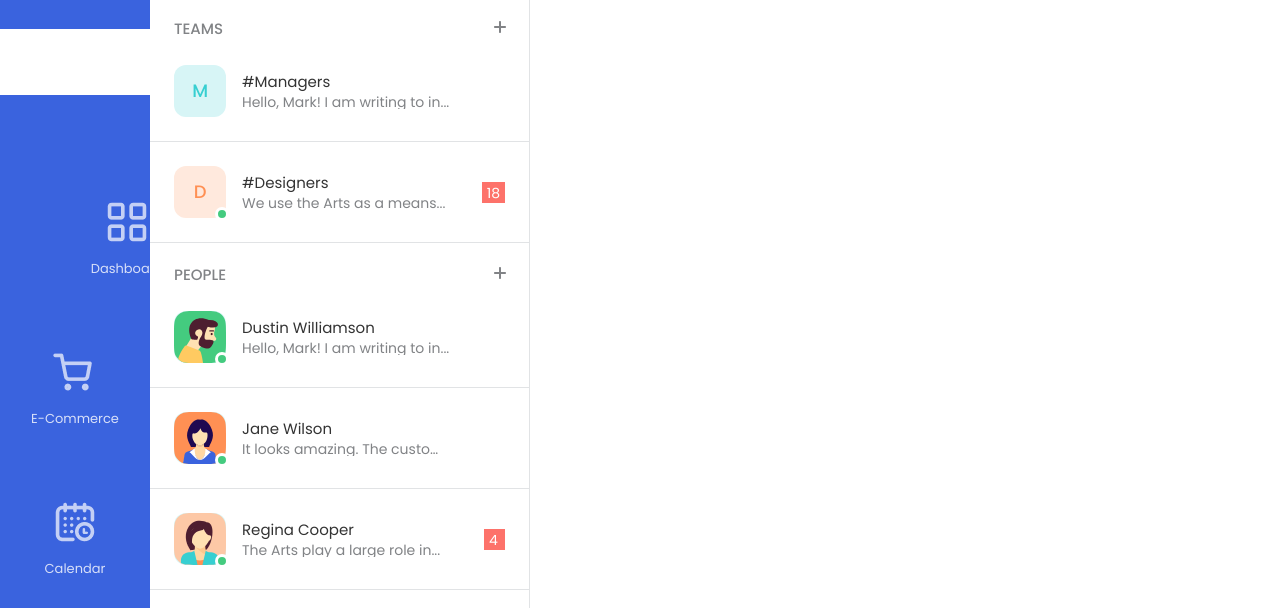
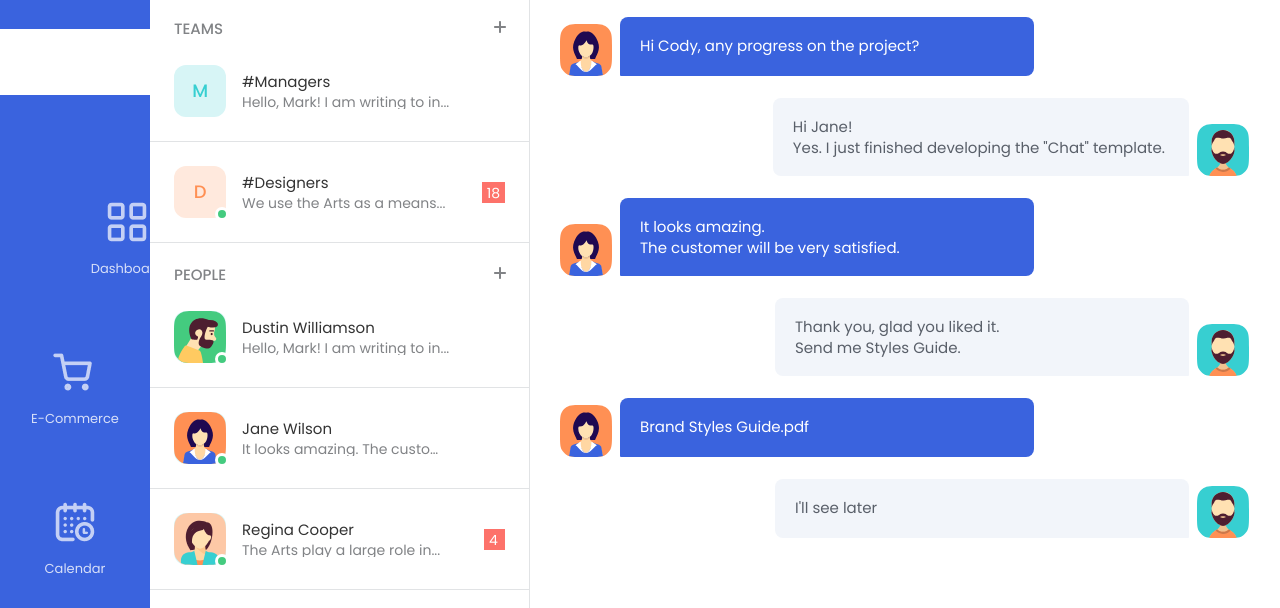
Before and after one commit to ZhukAnna/Rockster-chat, a website built with webpack: page src/index.html in a window 1280 px wide. Shown: the part 83-691 px from the top of the page. Built offline with nearby package versions, Linux system fonts and the light colour scheme.

Commit message:
chat window - messages structure added

```diff
--- a/src/index.html
+++ b/src/index.html
@@ -296,7 +296,39 @@
         <div class="chat">
 
             <div class="chat-window">
-
+                <div class="response">
+                    <div class="response__avatar"><img src="img/users/user3.svg" alt="Jane Wilson"></div>
+                    <div class="response__message response__message--left">Hi Cody, any progress on the project?</div>
+                    <div class="response__menu"></div>
+                </div>
+                <div class="response response--right">
+                    <div class="response__avatar"><img src="img/users/user6.svg" alt="Jane Wilson"></div>
+                    <div class="response__message response__message--right">Hi Jane!<br/>
+                        Yes. I just finished developing the "Chat" template.</div>
+                    <div class="response__menu"></div>
+                </div>
+                <div class="response">
+                    <div class="response__avatar"><img src="img/users/user3.svg" alt="Jane Wilson"></div>
+                    <div class="response__message response__message--left">It looks amazing.<br/>
+                        The customer will be very satisfied.</div>
+                    <div class="response__menu"></div>
+                </div>
+                <div class="response response--right">
+                    <div class="response__avatar"><img src="img/users/user6.svg" alt="Jane Wilson"></div>
+                    <div class="response__message response__message--right">Thank you, glad you liked it.<br/>
+                        Send me Styles Guide.</div>
+                    <div class="response__menu"></div>
+                </div>
+                <div class="response">
+                    <div class="response__avatar"><img src="img/users/user3.svg" alt="Jane Wilson"></div>
+                    <div class="response__message response__message--left">Brand Styles Guide.pdf</div>
+                    <div class="response__menu"></div>
+                </div>
+                <div class="response response--right">
+                    <div class="response__avatar"><img src="img/users/user6.svg" alt="Jane Wilson"></div>
+                    <div class="response__message response__message--right">I'll see later</div>
+                    <div class="response__menu"></div>
+                </div>
             </div>
 
             <div class="chat-input">
--- a/src/scss/parts/chat.scss
+++ b/src/scss/parts/chat.scss
@@ -48,3 +48,44 @@
     padding: 15px;
     }
 }
+
+.response {
+    display: flex;
+    margin-bottom: 22px;
+    align-items: center;
+
+    &__avatar {
+        align-self: flex-end;
+    }
+
+    &__message {
+        min-height: 59px;
+        padding: 18px 24px 18px 20px;
+        line-height: 21px;
+        min-width: 60%;
+    }
+
+    &__message--left {
+        background: $accent;
+        color: $base-color;
+        border-radius: 8px 8px 8px 1px;
+        margin-left: 8px;
+        margin-right: 17px;
+    }
+
+    &__message--right {
+        background: $grey100;
+        color: $greydark;
+        border-radius: 8px 8px 1px 8px;
+        margin-right: 8px;
+        margin-left: 17px;
+    }
+
+    &__menu {
+        align-self: center;
+    }
+
+    &--right {
+        flex-direction: row-reverse;
+    }
+}
```
Also changed, not shown: css/chat.css, css/style.css, dist/css/chat.min.css, dist/css/style.min.css.
